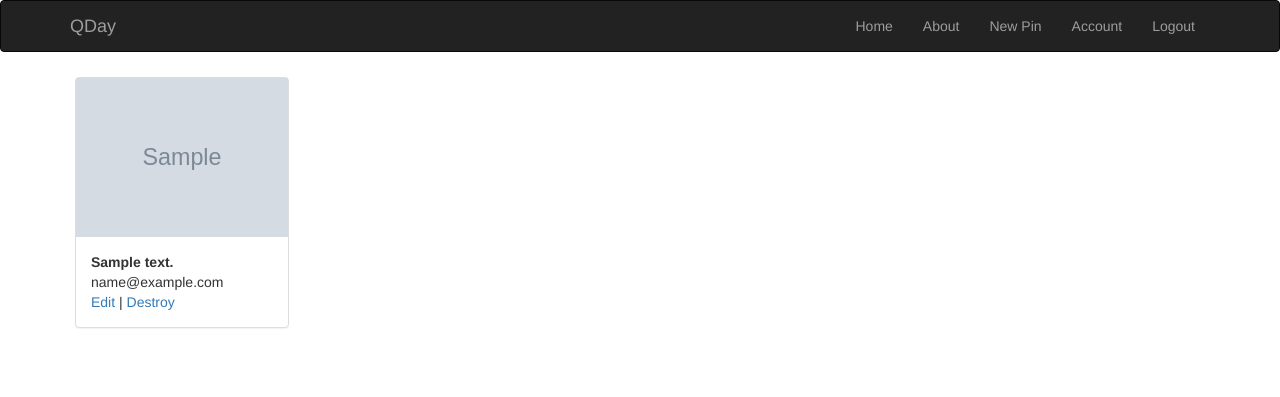
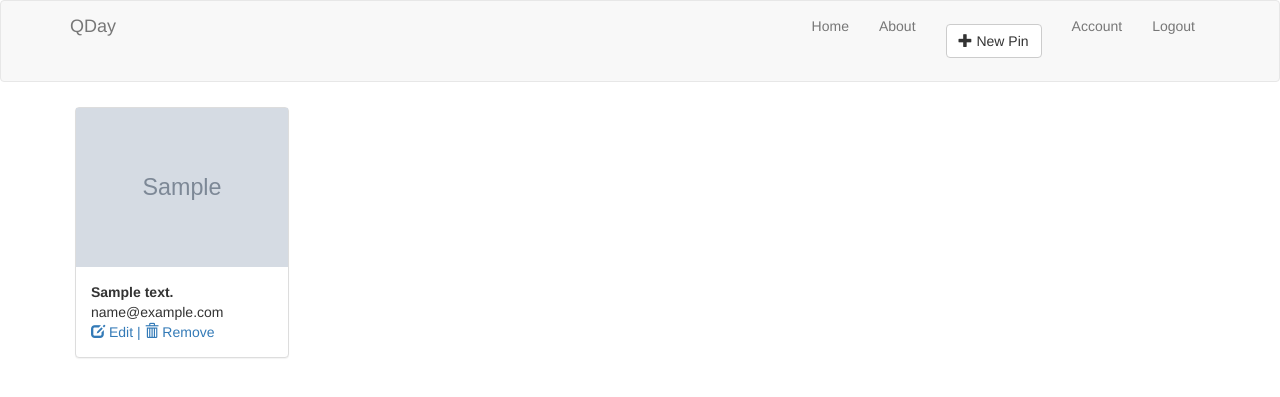
Before and after one commit to AWChristoph/qday, a Rails app: page /pins in a window 1280 px wide. Shown: the top 397 px of the page. Run offline with Rails 7, Linux system fonts and the light colour scheme; a user stored in the database is signed in; tables that the repository leaves empty hold one stand-in row (values such as "Sample post"); grey boxes marked "Sample" are stand-in pictures; style sheets or scripts are compiled from the project's sources; parts of the project's set-up code (start-up, migrations or seed data) failed here and were passed over; some libraries are stand-ins or nearby versions; some web fonts are replaced.

Commit message:
added glyphicons and adjusted styling

```diff
--- a/app/assets/stylesheets/bootstrap_and_customization.css.scss
+++ b/app/assets/stylesheets/bootstrap_and_customization.css.scss
@@ -8,7 +8,8 @@
 $jumbotron-bg:   			white;
 $btn-primary-bg:   			#2c3e50;
 
-@import 'bootstrap';
+@import "bootstrap-sprockets";
+@import "bootstrap";
 
 .center {
      text-align: center;
--- a/app/views/layouts/_header.html.erb
+++ b/app/views/layouts/_header.html.erb
@@ -1,12 +1,9 @@
-<nav class="navbar navbar-inverse navbar-default" role="navigation">
+<nav class="navbar navbar-default" role="navigation">
   <!-- Brand and toggle get grouped for better mobile display -->
   <div class="container">
     <div class="navbar-header">
       <button type="button" class="navbar-toggle" data-toggle="collapse" data-target=".navbar-ex1-collapse">
         <span class="sr-only">Toggle navigation</span>
-        <span class="icon-bar"></span>
-        <span class="icon-bar"></span>
-        <span class="icon-bar"></span>
       </button>
       <%= link_to "QDay", root_path, class: "navbar-brand" %>
     </div>
@@ -17,7 +14,10 @@
         <li><%= link_to "About", about_path %></li>
 
         <% if user_signed_in? %>
-          <li><%= link_to 'New Pin', new_pin_path %></li>
+          <li><%= link_to new_pin_path do %>
+            <button type="button" class="btn btn-default navbar-btn"> <span class="glyphicon glyphicon-plus"></span> New Pin</button>
+          <% end %>
+          </li>
           <li><%= link_to "Account", edit_user_registration_path %></li>
           <li><%= link_to "Logout", destroy_user_session_path, method: :delete %></li>
         <% else %>
--- a/app/views/pins/index.html.erb
+++ b/app/views/pins/index.html.erb
@@ -1,13 +1,19 @@
-<div id="pins" class='transitions-enabled'>
+<div id="pins" class="transitions-enabled">
   <% @pins.each do |pin| %>
     <div class="box panel panel-default">
       <%= link_to image_tag(pin.image.url(:medium)), pin %>
-        <div class='panel-body'>
+        <div class="panel-body">
           <strong><%= pin.description %></strong><br/>
             <%= pin.user.email if pin.user %><br/>
             <% if pin.user == current_user %>
-              <%= link_to 'Edit', edit_pin_path(pin) %> |
-              <%= link_to 'Destroy', pin, method: :delete, data: { confirm: 'Are you sure?' } %>
+              <div class="actions">
+                <%= link_to edit_pin_path(pin) do %>
+                  <span class="glyphicon glyphicon-edit"></span> Edit |
+                <% end %>
+                <%= link_to pin, method: :delete, data: { confirm: 'Are you sure?' } do %>
+                  <span class="glyphicon glyphicon-trash"></span> Remove
+                <% end %>
+              </div>
         </div>
       <% end %>
     </div>
```
Also changed, not shown: app/views/pins/show.html.erb (+4 -3 lines).
